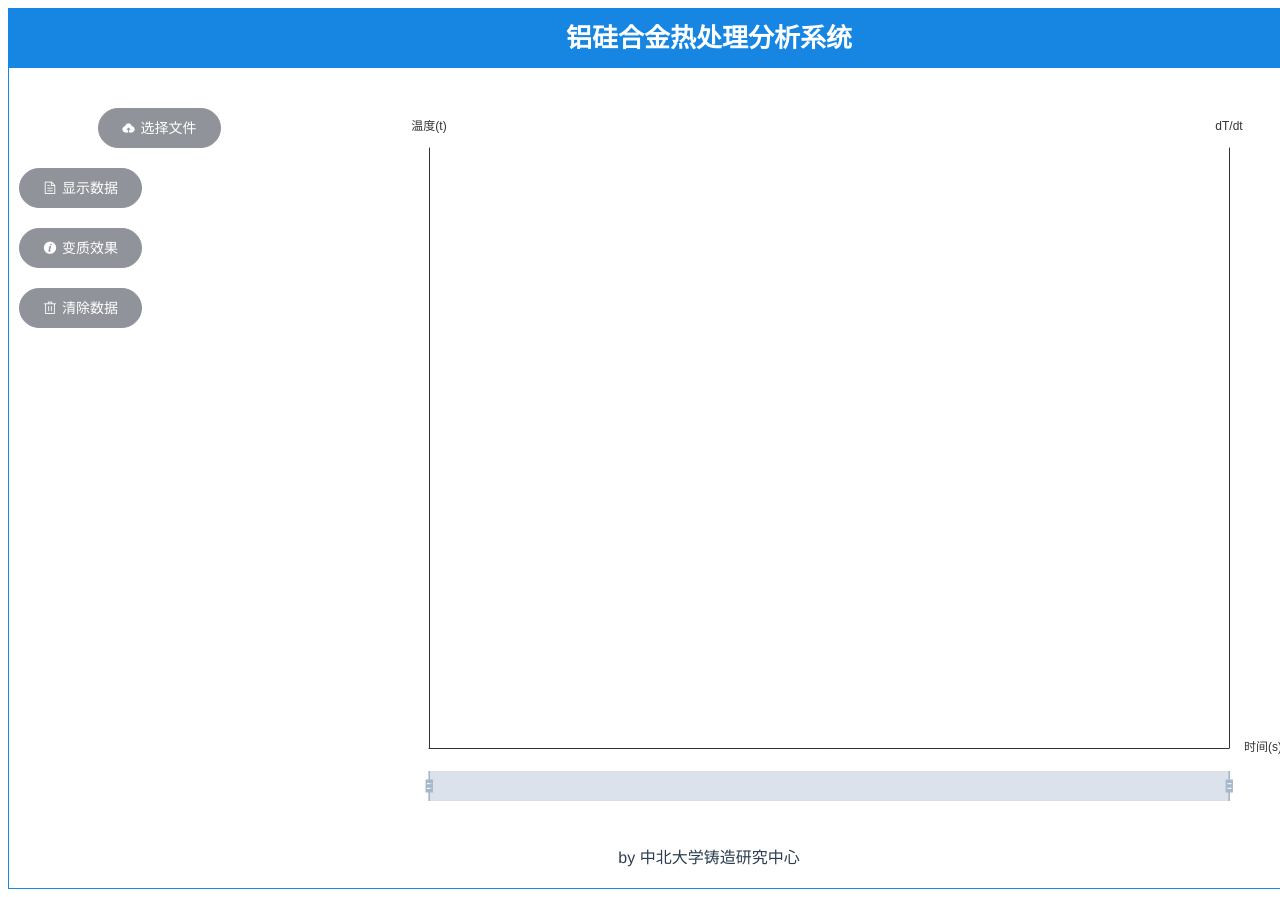
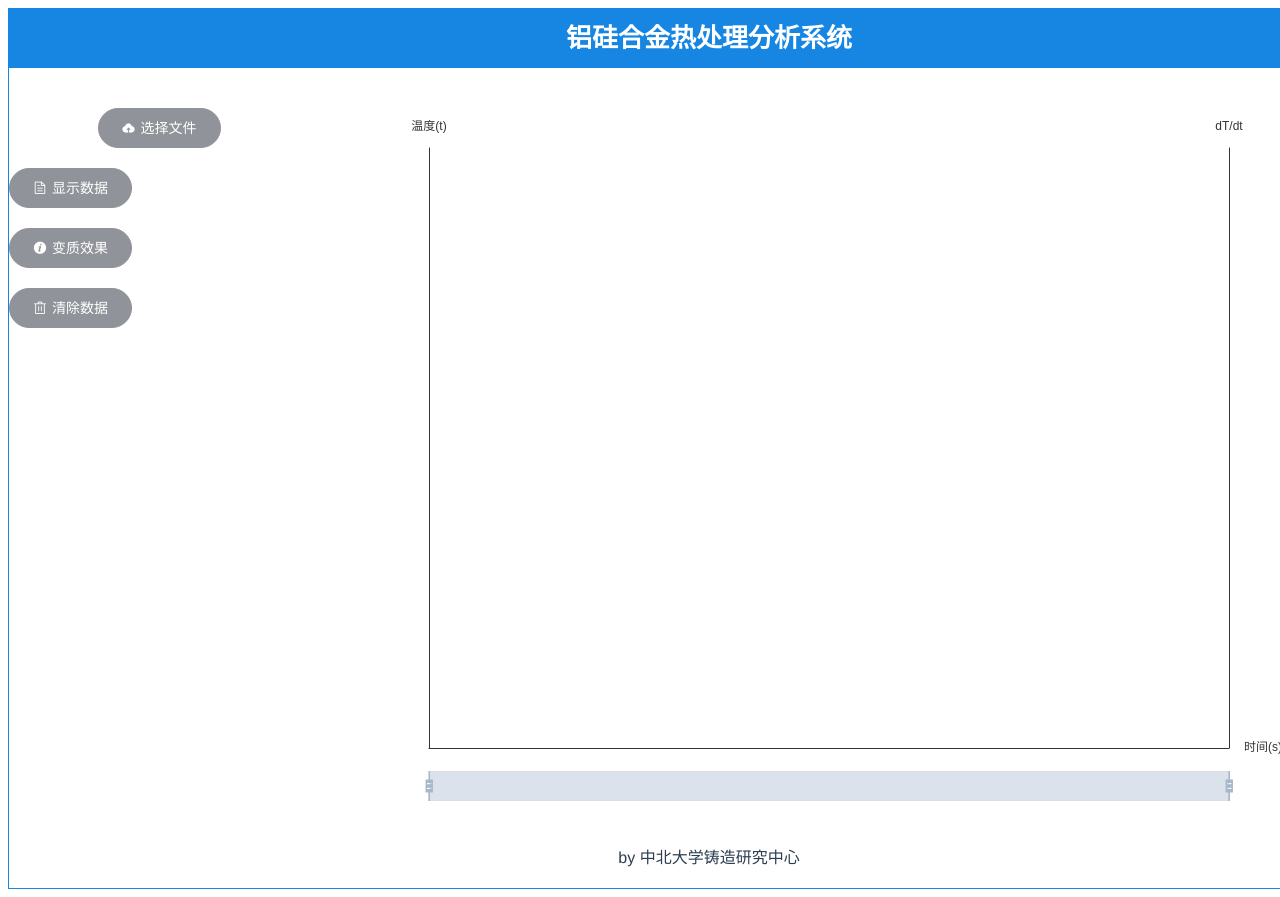
Before and after one commit to swalrito/al-si-, a Vue app: page /#/chart in a window 1280 px wide. Shown: the top 897 px of the page. Built offline with nearby package versions, Linux system fonts and the light colour scheme.

Commit message:
2018.3.17 修改nav样式。

```diff
--- a/src/components/nav.vue
+++ b/src/components/nav.vue
@@ -80,6 +80,9 @@ export default {
 .nav{
     padding-top: 20px;
 }
+.nav .el-button+.el-button{
+    margin-left: 0;
+}
 .nav .el-button{
     display: block;
     margin: 20px auto 20px auto;
```
